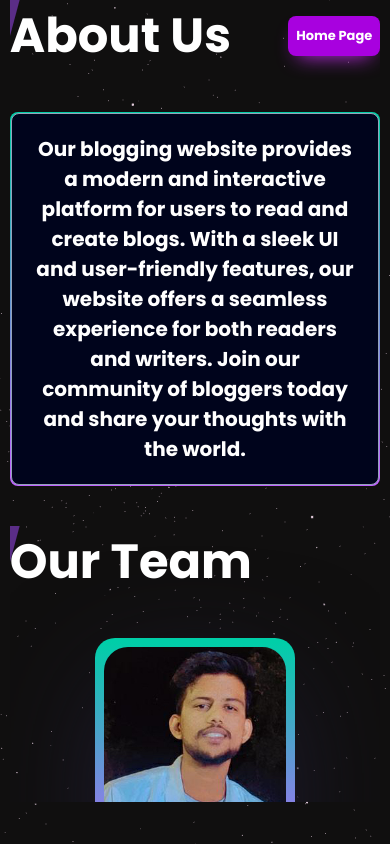
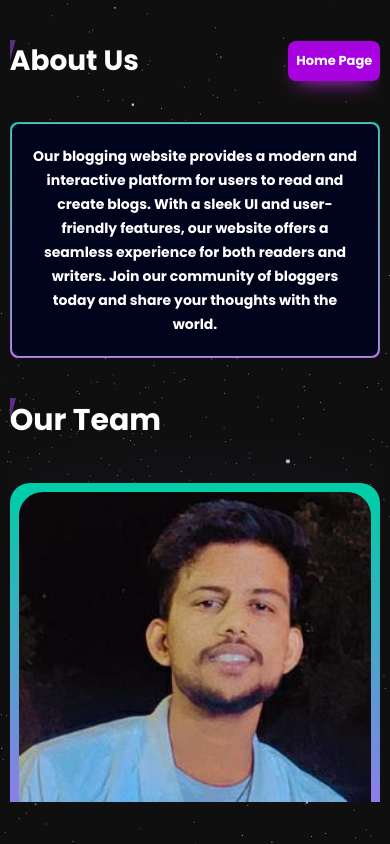
Before and after one commit to infomatez/innovate-nextjs, a Next.js app: page /about-us in a window 390 px wide. Built offline with nearby package versions, Linux system fonts and the light colour scheme.

Commit message:
Update About Us Page

```diff
--- a/src/pages/about-us.tsx
+++ b/src/pages/about-us.tsx
@@ -13,11 +13,11 @@
   const router = useRouter();
 
   return (
-    <div className="flex flex-col w-[95%] sm:h-screen h-[95vh] mx-auto overflow-y-scroll scrollbar-hide relative">
+    <div className="flex flex-col w-[95%] py-10 sm:h-screen h-[95vh] mx-auto overflow-y-scroll scrollbar-hide relative">
       <div className="one">
         <motion.div variants={textVariant()} className="flex justify-between items-center">
           <h2
-            className="text-white font-black md:text-[60px] sm:text-[50px] xs:text-[40px] text-[30px] font-family: 'Fjalla One' h2tag"
+            className="text-white font-black md:text-[60px] sm:text-[50px] xs:text-[40px] text-[28px] font-family: 'Fjalla One' h2tag"
             id="aboutush2"
           >
             About Us
@@ -29,7 +29,7 @@
         <div className="bg-red-500 w-fit h-fit mx-auto my-10 p-[1px] rounded-lg green-pink-gradient">
           <motion.p
             variants={fadeIn('', '', 0.1, 1)}
-            className="text-[20px] aboutusp max-w-3xl leading-[30px] text-purpule font-bold bg-black-700 p-5 rounded-lg flex justify-center items-center w-full text-center mx-auto border border-1 text-white border-slate-400 hover:scale-105 "
+            className="text-[14px] md:text-[20px] aboutusp max-w-3xl leading-6 md:leading-[30px] text-purpule font-bold bg-black-700 p-5 rounded-lg flex justify-center items-center w-full text-center mx-auto border border-1 text-white border-slate-400 hover:scale-105 "
             id="hovereffect"
           >
             Our blogging website provides a modern and interactive platform for users to read and create blogs. With a
@@ -53,7 +53,7 @@
       </div>
 
       <div className="mt-12 bg-black-800 rounded-[20px]">
-        <div className="sm:px-16 px-6 sm:py-16 py-10 bg-tertiary rounded-2xl min-h-[300px]">
+        <div className="sm:px-16 px-6 sm:py-16 py-10 bg-tertiary rounded-2xl md:min-h-[300px]">
           <motion.div variants={textVariant()}>
             <p className="sm:text-[18px] text-[14px] text-secondary uppercase tracking-wider text-slate-400">
               Why choose us?
@@ -63,7 +63,7 @@
             </h2>
           </motion.div>
         </div>
-        <div className="sm:px-16 px-6 -mt-20 pb-14 flex flex-wrap justify-around gap-7">
+        <div className="sm:px-16 px-0 md:-mt-20 pb-14 flex flex-wrap justify-around gap-7">
           {testimonials.map((testimonial, index) => (
             <FeedbackCard key={testimonial.name} index={index} {...testimonial} />
           ))}
--- a/src/pages/global.css
+++ b/src/pages/global.css
@@ -761,7 +761,6 @@
 }
 
 .h2tag {
-  font-size: 3em;
   /* background: linear-gradient(to right, #a44dff, #7b1fa2); */
   background: white;
   -webkit-background-clip: text;
--- a/src/pages/globalnew.css
+++ b/src/pages/globalnew.css
@@ -499,7 +499,6 @@
 }
 
 .h2tag {
-    font-size: 3em;
     /* background: linear-gradient(to right, #a44dff, #7b1fa2); */
     background: white;
     -webkit-background-clip: text;
--- a/src/pages/main/notification/index.tsx
+++ b/src/pages/main/notification/index.tsx
@@ -166,4 +166,4 @@
     )
 }
 
-// export const getServerSideProps: GetServerSideProps = withAuthServerSideProps();
+export const getServerSideProps: GetServerSideProps = withAuthServerSideProps();
--- a/src/sections/about-us/feedback-card.tsx
+++ b/src/sections/about-us/feedback-card.tsx
@@ -14,11 +14,11 @@
 export const FeedbackCard = ({ index, testimonial, name, designation, company, image }: FeedbackCardProps) => (
   <motion.div
     variants={fadeIn('right', 'spring', index * 0.5, 0.75)}
-    className="bg-[#00091f] p-10 rounded-3xl xs:w-[100px] w-[350px]"
+    className="bg-[#00091f] p-5 md:p-10 rounded-3xl xs:w-[100px] w-[350px]"
   >
-    <p className="text-white font-black text-[48px]">&quot;</p>
+    <p className="text-white font-black text-[48px] leading-[15px] mt-4">&quot;</p>
     <div className="mt-1 ">
-      <p className="text-white tracking-wider text-[18px]">{testimonial}</p>
+      <p className="text-white tracking-wider text-[16px] md:text-[18px]">{testimonial}</p>
       <div className="mt-7 flex justify-between items-center">
         <div className="flex-1 flex flex-column">
           <p className="text-white font-medium text-[16px]">
--- a/src/sections/about-us/person-card.tsx
+++ b/src/sections/about-us/person-card.tsx
@@ -10,7 +10,7 @@
 };
 
 const PersonCard = ({ index, image, name, designation }: PersonCardProps) => (
-  <div className="xs:w-[250px] w-[200px] cursor-pointer">
+  <div className=" md:w-[250px] w-[100%] cursor-pointer">
     <motion.div
       variants={fadeIn('right', 'spring', 0.5 * index, 0.75)}
       className="w-full green-pink-gradient p-[1px] rounded-[20px] shadow-card"
@@ -19,7 +19,7 @@
         className={`bg-black rounded-[20px] p-2 min-h-[200px]  flex justify-evenly items-center flex-col overflow-hidden relative`}
         id="card"
       >
-        <div className='w-[100%] h-[26.5vh] relative'><Image fill={true} className="w-[100%] h-[100%] rounded-3xl object-cover" src={image} alt={image} /></div>
+        <div className='w-[100%] h-[50vh] md:h-[26.5vh] relative'><Image fill={true} className="w-[100%] h-[100%] rounded-3xl object-cover" src={image} alt={image} /></div>
         <div
           className="dets w-[100%] h-[100%] bg-[#1919199d] absolute top-0 -right-[100%] backdrop-blur-sm rounded-3xl text-white flex flex-col justify-center items-center "
           id="card-body"
```
